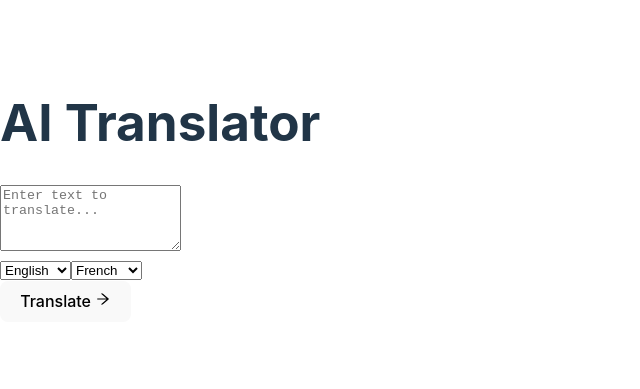
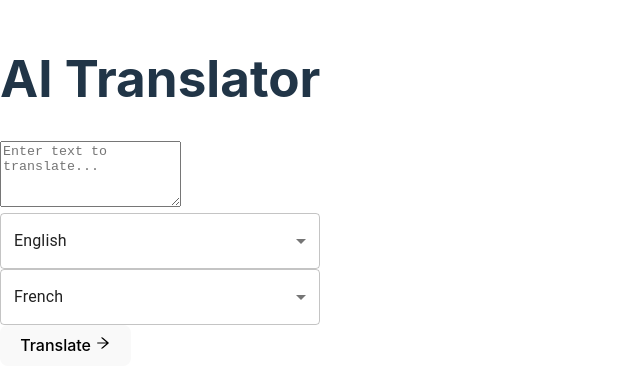
Before and after one commit to saikothasan/ai-translator, a React (Vite) app: page / in a window 1280 px wide. Shown: the part 209-598 px from the top of the page, without its empty margins (0-640 px from the left). Built offline with nearby package versions, Linux system fonts and the light colour scheme.

Commit message:
Update LanguageSelector.tsx

```diff
--- a/src/components/LanguageSelector.tsx
+++ b/src/components/LanguageSelector.tsx
@@ -1,30 +1,30 @@
 import React from 'react';
+import { FormControl, InputLabel, MenuItem, Select } from '@mui/material';
 
 interface LanguageSelectorProps {
   value: string;
   onChange: (value: string) => void;
+  label: string;
 }
 
-const LanguageSelector: React.FC<LanguageSelectorProps> = ({ value, onChange }) => {
+const LanguageSelector: React.FC<LanguageSelectorProps> = ({ value, onChange, label }) => {
   const languages = [
     { code: 'en', label: 'English' },
     { code: 'fr', label: 'French' },
     { code: 'es', label: 'Spanish' },
-    // Add more languages as needed
   ];
 
   return (
-    <select
-      value={value}
-      onChange={(e) => onChange(e.target.value)}
-      className="w-full p-2 rounded-lg border border-gray-300 shadow-sm focus:outline-none focus:ring-2 focus:ring-blue-400"
-    >
-      {languages.map((lang) => (
-        <option key={lang.code} value={lang.code}>
-          {lang.label}
-        </option>
-      ))}
-    </select>
+    <FormControl fullWidth>
+      <InputLabel>{label}</InputLabel>
+      <Select value={value} onChange={(e) => onChange(e.target.value)}>
+        {languages.map((lang) => (
+          <MenuItem key={lang.code} value={lang.code}>
+            {lang.label}
+          </MenuItem>
+        ))}
+      </Select>
+    </FormControl>
   );
 };
 
```
